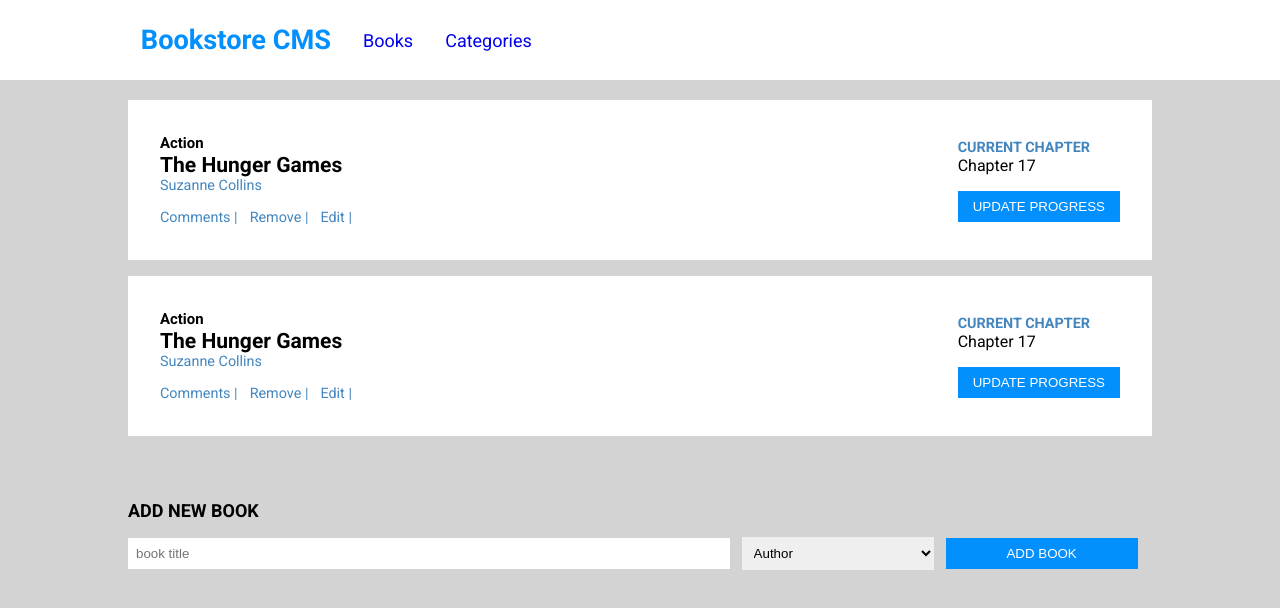
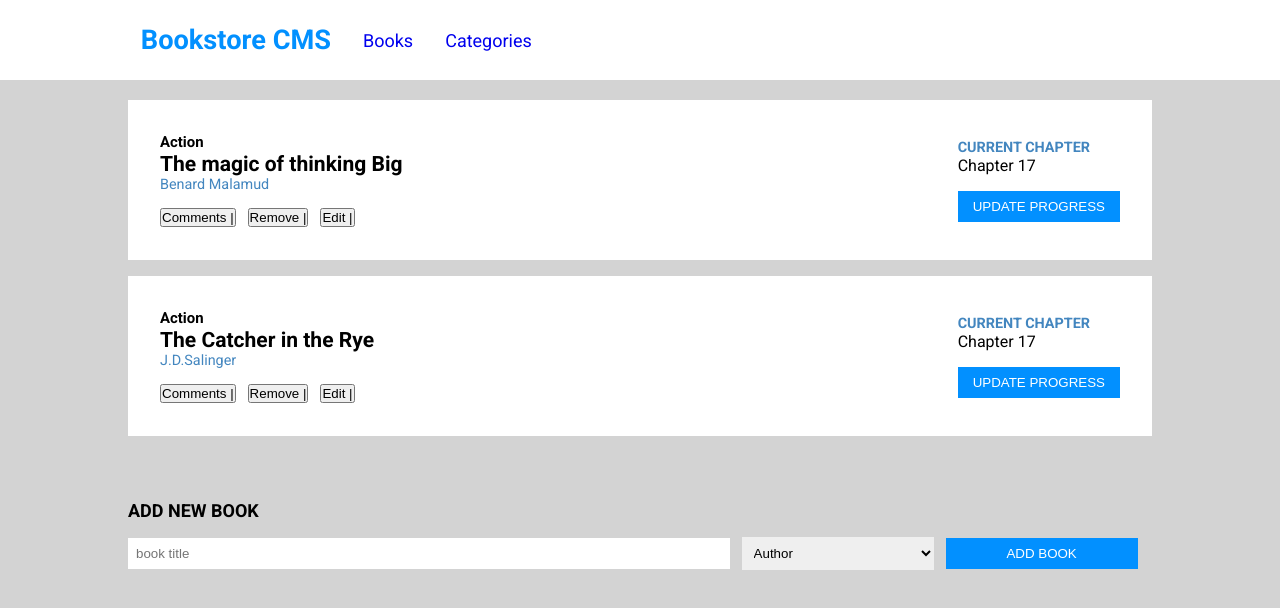
Before and after one commit to ericmahare/books-store, a React (Create React App) app: page / in a window 1280 px wide. Shown: the top 608 px of the page. Built offline with nearby package versions, Linux system fonts and the light colour scheme; a web font is replaced by a local one.

Commit message:
Add dynamic data to Book component

```diff
--- a/src/components/Book.js
+++ b/src/components/Book.js
@@ -1,14 +1,15 @@
-const Book = () => {
+const Book = ({book}) => {
+  const {title, author} = book
   return (
     <article className='book'>
       <div>
         <h5>Action</h5>
-        <h3>The Hunger Games</h3>
-        <p className="book-info">Suzanne Collins</p>
+        <h3>{title}</h3>
+        <p className="book-info">{author}</p>
         <div className='article-footer'>
-          <span>Comments |</span>
-          <span>Remove |</span>
-          <span>Edit |</span>
+          <button>Comments |</button>
+          <button>Remove |</button>
+          <button>Edit |</button>
         </div>
       </div>
       <div>
--- a/src/components/Books.js
+++ b/src/components/Books.js
@@ -2,10 +2,23 @@
 import Form from "./Form"
 
 const Books = () => {
+  const books = [
+    {
+      id:1,
+      title: 'The magic of thinking Big',
+      author: 'Benard Malamud'
+    },
+    {
+      id: 2,
+      title: 'The Catcher in the Rye',
+      author: 'J.D.Salinger'
+    }
+  ]
+
+  let data = books.map(book => <Book key={book.id} book={book}/>)
   return (
     <>
-      <Book/>
-      <Book/>
+      {data}
       <Form/>
     </>
   )
```
